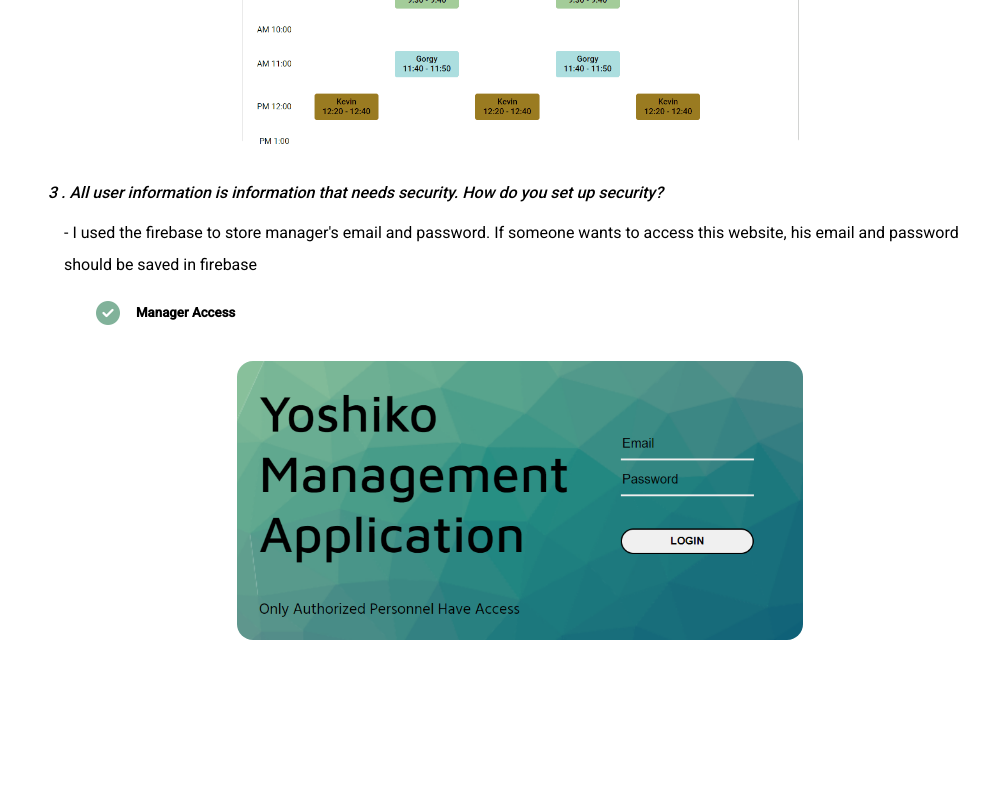
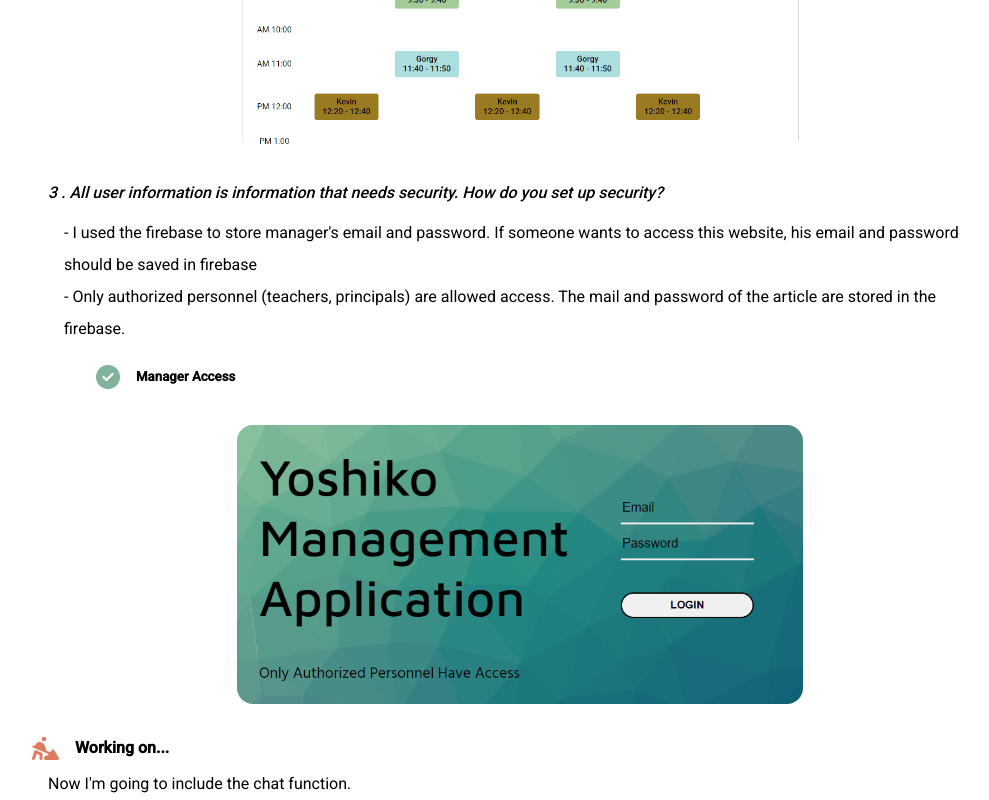
Before and after one commit to Jeungbin/Portfolio, a React (Create React App) app: page /info in a window 1280 px wide. Shown: the part 2283-3083 px from the top of the page, without its empty margins (128-1117 px from the left). Before the commit the page ends 2955 px from the top, so only its background shows below. Built offline with nearby package versions, Linux system fonts and the light colour scheme.

Commit message:
Info Section

```diff
--- a/src/components/Info.js
+++ b/src/components/Info.js
@@ -104,7 +104,10 @@
                 <p className=" answser">
                   - I used the firebase to store manager's email and password.
                   If someone wants to access this website, his email and
-                  password should be saved in firebase
+                  password should be saved in firebase <br></br>- Only
+                  authorized personnel (teachers, principals) are allowed
+                  access. The mail and password of the article are stored in the
+                  firebase.
                 </p>
                 <div className="minor-answer">
                   <i className="fa-solid fa-circle-check"></i>
@@ -115,6 +118,15 @@
                 </div>
               </div>
             </div>
+            <div>
+              <div className="first-question question">
+                <i class="fa-solid fa-person-digging"></i>
+                <h4>Working on...</h4>
+              </div>
+              <p className="first-answer answser">
+                Now I'm going to include the chat function.
+              </p>
+            </div>
           </section>
         </section>
       </div>
--- a/src/index.css
+++ b/src/index.css
@@ -576,7 +576,8 @@
     align-items: center;
 }
 .fa-fire,
-.fa-circle-check{
+.fa-circle-check,
+.fa-person-digging{
     margin-right: 1rem;
     font-size: 1.5rem;
     color: #e07a5f;
```
